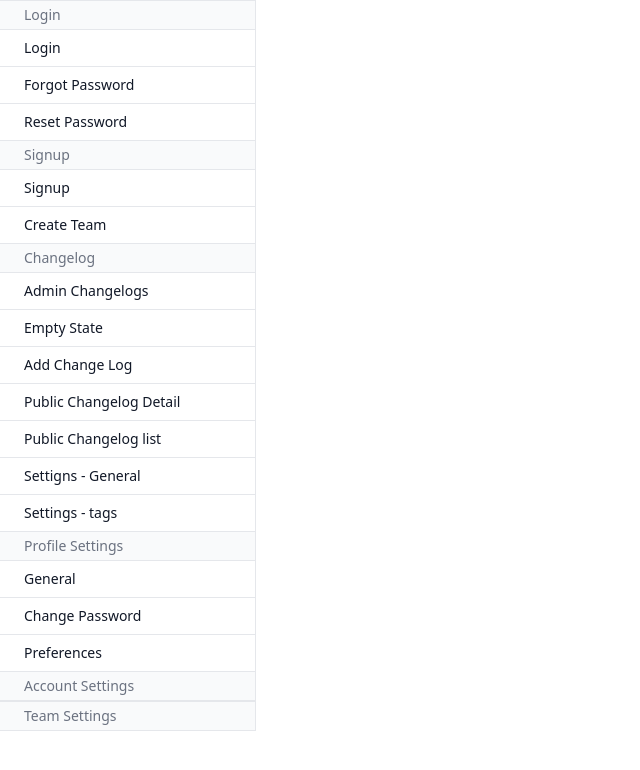
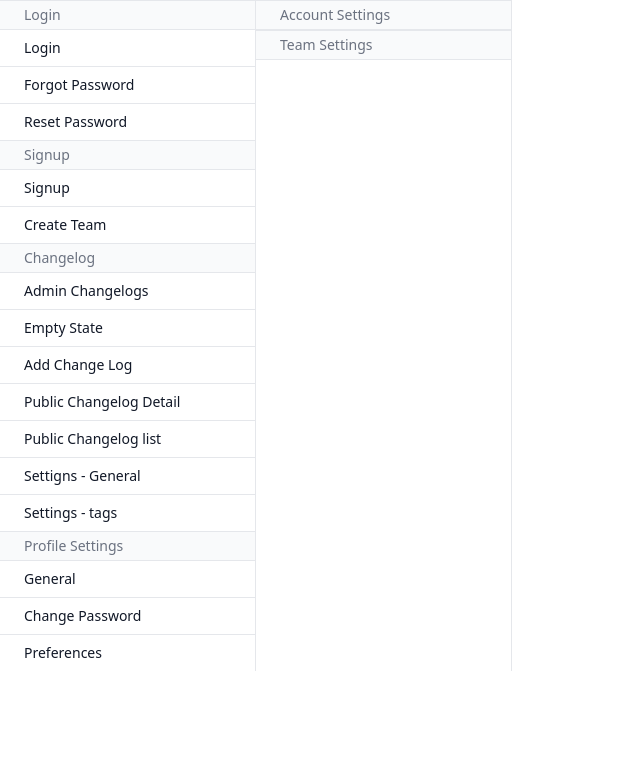
Before and after one commit to cs-quicklabs/quicklabs-designs, a SvelteKit app: page /quick-release in a window 1280 px wide. Shown: the top 770 px of the page, without its empty margins (0-640 px from the left). Built offline with nearby package versions, Linux system fonts and the light colour scheme.

Commit message:
Ui change

```diff
--- a/src/routes/quick-release/+page.svelte
+++ b/src/routes/quick-release/+page.svelte
@@ -34,7 +34,10 @@
 		{ title: 'Login', screens: login },
 		{ title: 'Signup', screens: signup },
 		{ title: 'Changelog', screens: changelog },
-		{ title: 'Profile Settings', screens: profile },
+		{ title: 'Profile Settings', screens: profile }
+	];
+
+	let workflows2 = [
 		{ title: 'Account Settings', screens: account },
 		{ title: 'Team Settings', screens: team }
 	];
@@ -74,5 +77,36 @@
 				<!-- End left column area -->
 			</div>
 		</div>
+
+		<div
+			class="border-b border-gray-200 bg-white xl:w-64 xl:flex-shrink-0 xl:border-b-0 xl:border-r xl:border-gray-200">
+			<div class="h-full sm:pl-6 lg:pl-8 xl:pl-0">
+				<!-- Start left column area -->
+				<div class="relative">
+					{#each workflows2 as workflow}
+						<div
+							class="sticky top-0 z-10 border-t border-b border-gray-200 bg-gray-50 px-6 py-1 text-sm font-medium text-gray-500">
+							<h3>{workflow.title}</h3>
+						</div>
+						<ul role="list" class="relative z-0 divide-y divide-gray-200">
+							{#each workflow.screens as screen}
+								<li class="bg-white">
+									<div
+										class="relative flex items-center space-x-3 px-6 py-2 focus-within:ring-2 focus-within:ring-inset
+							focus-within:ring-indigo-500 hover:bg-gray-50">
+										<div class="min-w-0 flex-1">
+											<a href={screen.link} class="focus:outline-none">
+												<p class="text-sm font-medium text-gray-900">{screen.title}</p>
+											</a>
+										</div>
+									</div>
+								</li>
+							{/each}
+						</ul>
+					{/each}
+				</div>
+				<!-- End left column area -->
+			</div>
+		</div>
 	</div>
 </div>
```
